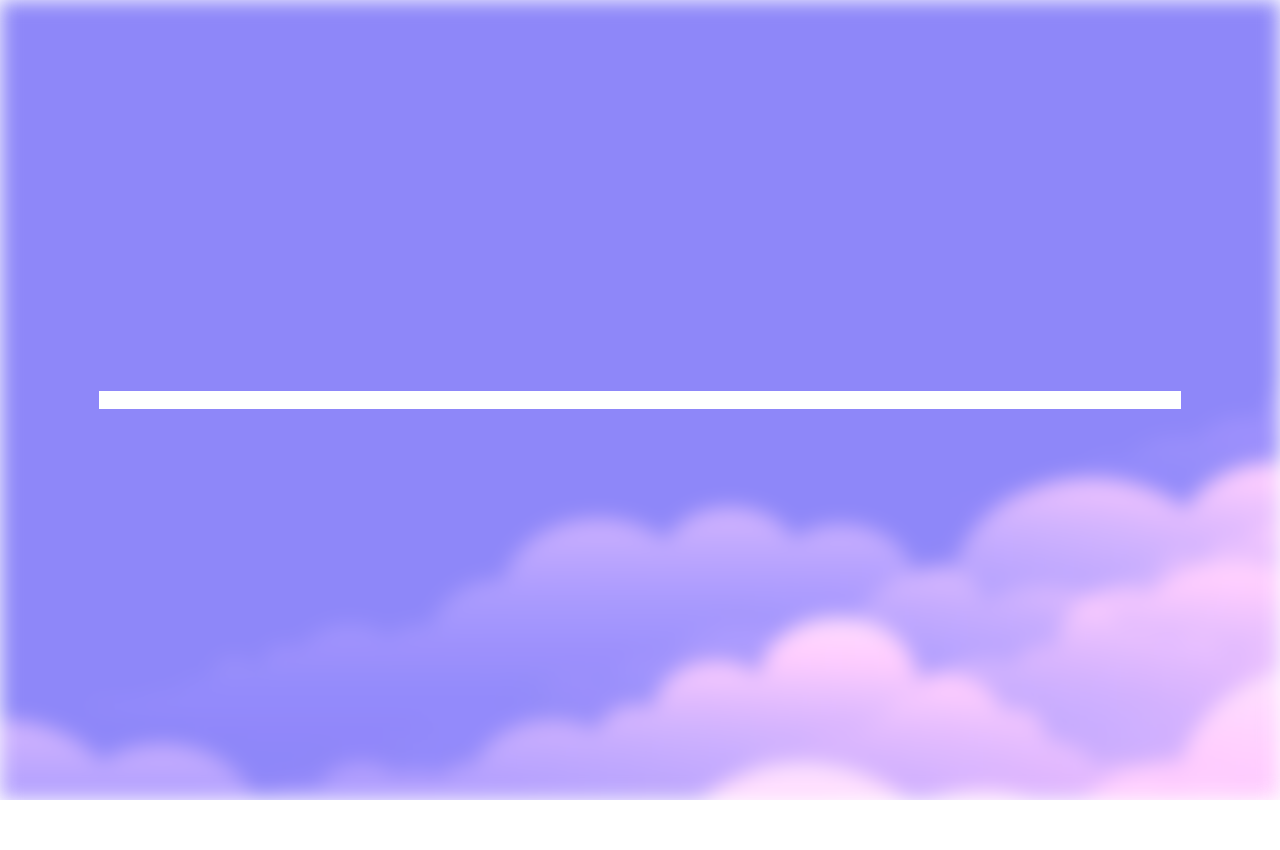
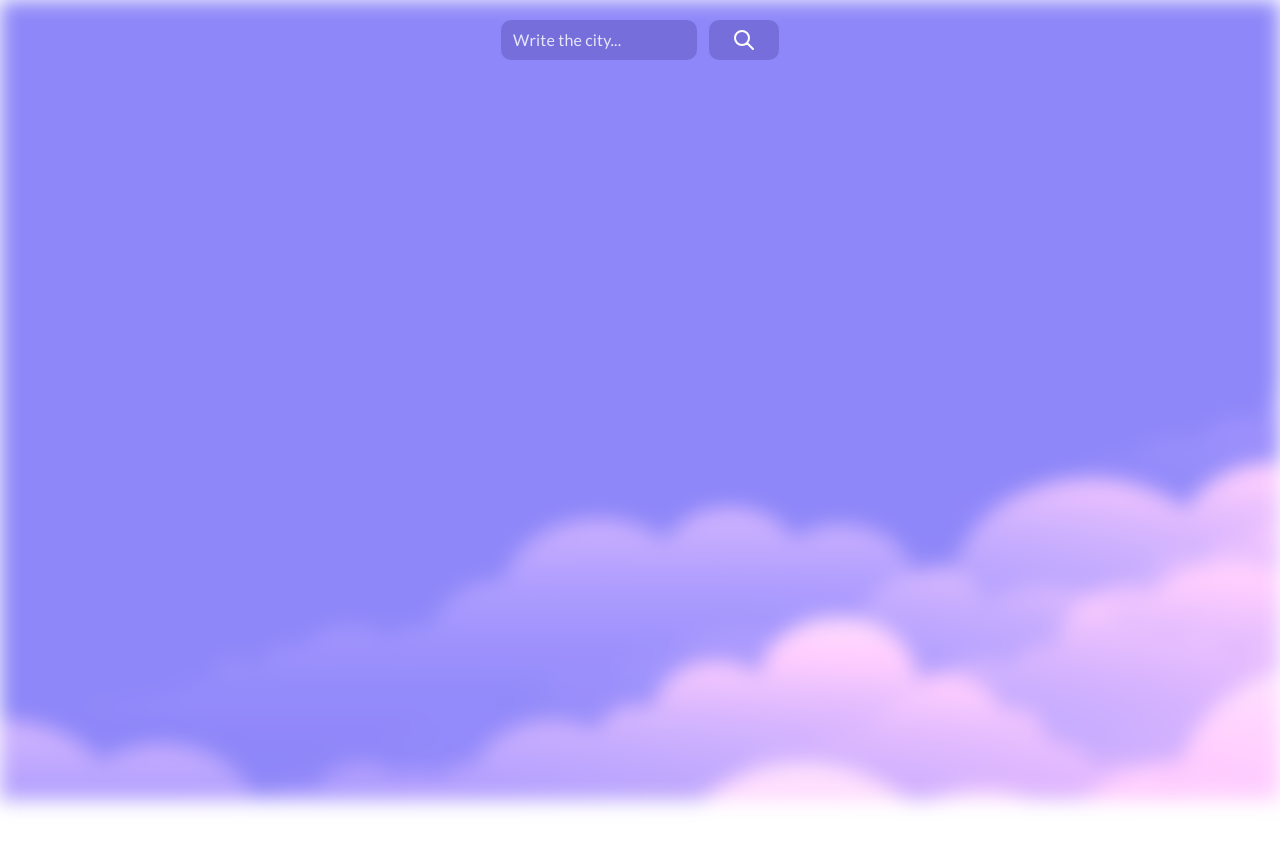
Before and after one commit to Maksimssw/weather, a React (Create React App) app: page / in a window 1280 px wide. Shown: the top 850 px of the page. Before the commit the page ends 800 px from the top, so only its background shows below. Built offline with nearby package versions, Linux system fonts and the light colour scheme.

Commit message:
feat(form): Add component FormInput

```diff
--- a/src/components/App/App.js
+++ b/src/components/App/App.js
@@ -2,9 +2,12 @@ import FormInput from "../FormInput";
 
 function App() {
   return (
-    <main>
+    <>
       <FormInput />
-    </main>
+      <main>
+
+      </main>
+    </>
   );
 }
 
--- a/src/components/FormInput/index.js
+++ b/src/components/FormInput/index.js
@@ -1,22 +1,34 @@
 import {useRef} from "react";
 import Input from "../UI/Input";
+import Button from "../UI/Button";
 
+import search from '../../static/icons/search.svg'
 import styles from './index.module.css'
-import Button from "../UI/Button";
 
 const FormInput = () => {
   const inputValue = useRef()
 
   return (
-    <section className='container'>
+    <header className={`${styles.header} container`}>
       <form
         action=""
         className={styles.form}
       >
-        <Input ref={inputValue}/>
-        <Button></Button>
+        <Input
+          ref={inputValue}
+          class={styles['form__input']}
+          placeholder='Write the city...'
+        />
+
+        <Button class={styles['form__button']}>
+          <img
+            className={styles['form__search']}
+            src={search}
+            alt=""
+          />
+        </Button>
       </form>
-    </section>
+    </header>
   )
 }
 
--- a/src/components/FormInput/index.module.css
+++ b/src/components/FormInput/index.module.css
@@ -1,4 +1,30 @@
+.header {
+  display: grid;
+  justify-content: center;
+  align-items: center;
+  height: var(--header-height);
+}
+
 .form {
+  display: grid;
+  grid-template-columns: 1fr 70px;
+  grid-column-gap: 12px;
+  max-width: 278px;
+  min-height: 40px;
+}
+
+.form__input {
+  padding-left: 12px;
   border-radius: var(--border-rd-lg);
   background: var(--color-opacity600);
 }
+
+.form__button {
+  border-radius: var(--border-rd-lg);
+  background: var(--color-opacity600);
+}
+
+.form__search {
+  width: 24px;
+  height: 24px;
+}
--- a/src/components/UI/Button/index.module.css
+++ b/src/components/UI/Button/index.module.css
@@ -1,3 +1,5 @@
 .button {
-
+  display: grid;
+  justify-content: center;
+  align-content: center;
 }
--- a/src/components/UI/Input/index.js
+++ b/src/components/UI/Input/index.js
@@ -6,7 +6,10 @@ const Input = forwardRef((props, ref) => {
   return (
     <input
       ref={ref}
-      className={styles.input}
+      className={`
+        ${styles.input}
+        ${props.class}
+      `}
       type={props.type}
       placeholder={props.placeholder}
     />
--- a/src/static/styles/global.css
+++ b/src/static/styles/global.css
@@ -15,6 +15,8 @@
 
   --container-width:  1082px;
   --container-indent: calc(50% - var(--container-width) / 2);
+
+  --header-height:    80px;
 
   --border-rd-md:     6px;
   --border-rd-lg:     10px;
```
Also changed, not shown: src/static/icons/search.svg (added).
